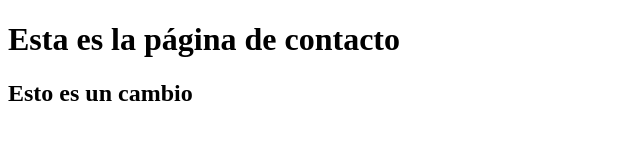
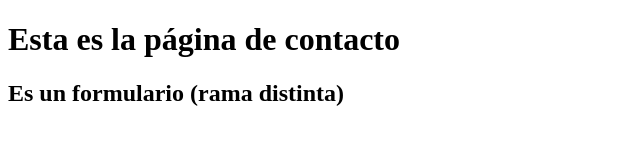
Before and after one commit to crecienta/nucba, a plain HTML site: page contacto.html in a window 1280 px wide. Shown: the whole page, without its empty margins (0-640 px from the left). Drawn offline with Linux system fonts and the light colour scheme.

Commit message:
cambio en rama

```diff
--- a/contacto.html
+++ b/contacto.html
@@ -7,6 +7,6 @@
 </head>
 <body>
     <h1> Esta es la página de contacto</h1>
-    <div> <h2>Esto es un cambio</h2></div>
+    <div> <h2>Es un formulario (rama distinta)</h2></div>
 </body>
 </html>
```
